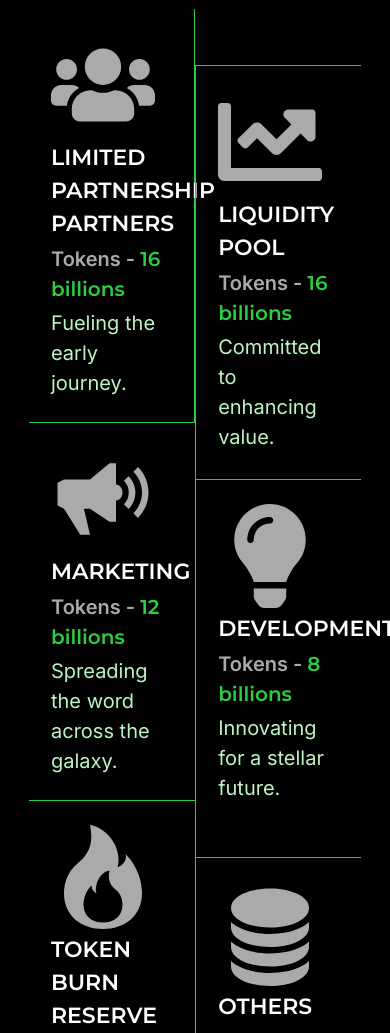
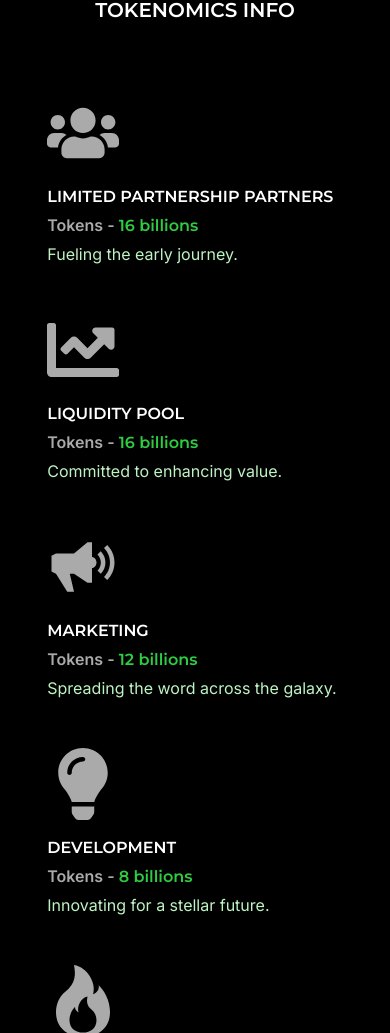
Before and after one commit to chochodev/STSHIP---COIN-MEME, a React (Create React App) app: page / in a window 390 px wide. Shown: the part 2754-3787 px from the top of the page. Built offline with nearby package versions, Linux system fonts and the light colour scheme.

Commit message:
done with the tokenomics section with responsiveness

```diff
--- a/src/views/home/s2_howtobuy/index.jsx
+++ b/src/views/home/s2_howtobuy/index.jsx
@@ -29,7 +29,7 @@ const HowToBuy = () => {
       <h1 className="text-[1.25rem] text-[#ffffff] font-semibold font-montserrat tracking-[15%] w-full text-center ">HOW TO BUY</h1>
       <div className="flex flex-col lg:flex-row justify-center lg:justify-evenly gap-y-[4rem] items-center w-full">
         {items.map((item, index) => (
-          <div className="flex flex-col gap-[1rem] w-full max-w-[25rem] lg:w-[22%] min-w-[18rem]" key={index}>
+          <div className="flex flex-col gap-[1rem] w-[80%] max-w-[25rem] lg:w-[22%] min-w-[18rem]" key={index}>
             <div className="flex flex-col items-center bg-secondary-dark rounded-[8px] border-solid border-secondary-dim border-[1px] ">
               <img src={item.image} alt={item.name} className={`${item.image_style} h-[16.75rem] w-full object-cover rounded-tl-[8px] rounded-tr-[8px]`} />
               <p className="text-[1.25rem] text-center font-semibold font-inter text-secondary-dark bg-[#BEF4C3] w-max px-[1.5rem] py-[.875rem] rounded-[8px] transform translate-y-[-1rem]">{item.text}</p>
--- a/src/views/home/s3_trackingcharts/index.jsx
+++ b/src/views/home/s3_trackingcharts/index.jsx
@@ -29,11 +29,11 @@ const Charts = () => {
     },
   ]
   return (
-    <div className='w-full flex flex-col gap-[3rem] py-[8rem] '>
+    <div className='w-full flex flex-col gap-[3rem] py-[10rem] '>
       <h1 className="text-[1.25rem] text-[#ffffff] font-semibold font-montserrat tracking-[15%] w-full text-center ">TRACKING CHARTS</h1>
       <div className="flex w-full justify-evenly flex-wrap">
         {items.map((item, index) => (
-          <a href={item.link} target="_blank" key={index} className='flex justify-between text-center items-center w-[45%] h-[3.5rem] px-[1rem] mb-[2rem] bg-secondary-dark border-solid border-secondary-dim border-[1px] rounded-[8px]'>
+          <a href={item.link} target="_blank" key={index} className='flex justify-between text-center items-center w-[45%] max-w-[35rem] h-[3.5rem] px-[1rem] mb-[2rem] bg-secondary-dark border-solid border-secondary-dim border-[1px] rounded-[8px]'>
             <p className="text-[.875rem] md:text-[1.25rem] text-secondary">{item.name}</p>
             <HiOutlineChevronRight className='text-[.875rem] md:text-[2rem] text-secondary'/>
           </a>
--- a/src/views/home/s4_tokenomics/index.jsx
+++ b/src/views/home/s4_tokenomics/index.jsx
@@ -4,58 +4,72 @@ import { IoMdMegaphone } from "react-icons/io";
 import { BsFire, BsFillDatabaseFill } from "react-icons/bs";
 
 const Tokenomic = () => {
-  const common_style = 'flex flex-col gap-[.25rem] w-[45%] p-[1.5rem] lg:p-[3rem] pl-[6%] lg:pl-[8%] border-solid border-[1px] border-secondary';
+  const common_style = 'flex flex-col gap-[1rem] w-[90%] md:w-[45%] pr-0 p-[1.5rem] md:pr-[1.5] lg:p-[3rem] pl-[5%] lg:pl-[8%] border-solid border-0 md:border-[1px] border-secondary';
   return (
-    <div className='w-full flex flex-col gap-[3rem] pb-[8rem] '>
+    <div className='w-full flex flex-col gap-[3rem] pb-[10rem] '>
       <h1 className="text-[1.25rem] text-[#ffffff] font-semibold font-montserrat tracking-[15%] w-full text-center ">TOKENOMICS INFO</h1>
       <div className="flex flex-wrap justify-center w-full">
-        <div className={`${common_style} border-l-0 border-t-0`}>
-          <FaUsers className='text-[6.5rem] text-tertiary2  ' />
-          <h3 className="text-[1.375rem] font-semibold uppercase">Limited Partnership Partners</h3>
-          <p className="text-[1.25rem] font-inter text-tertiary2 font-semibold">Tokens - <span className='text-secondary'>16 billions</span></p>
-          <p className="text-[#BEF4C3] text-[1.25rem] font-inter">Fueling the early journey.</p>
+        <div className={`${common_style} md:border-l-0 md:border-t-0`}>
+          <FaUsers className='text-[4.5rem] md:text-[6.5rem] text-tertiary2  ' />
+          <div className="w-full flex flex-col gap-[.25rem]">
+            <h3 className="text-[1rem] lg:text-[1.375rem] font-semibold uppercase">Limited Partnership Partners</h3>
+            <p className="text-[1rem] lg:text-[1.25rem] font-inter text-tertiary2 font-semibold">Tokens - <span className='text-secondary'>16 billions</span></p>
+            <p className="text-[#BEF4C3] text-[1rem] lg:text-[1.25rem] font-inter">Fueling the early journey.</p>
+          </div>
         </div>
 
-        <div className={`${common_style} transform translate-y-[3.5rem] border-r-0 border-b-0`}>
-          <FaChartLine className='text-[6.5rem] text-tertiary2  ' />
-          <h3 className="text-[1.375rem] font-semibold uppercase">Liquidity Pool</h3>
-          <p className="text-[1.25rem] font-inter text-tertiary2 font-semibold">Tokens - <span className='text-secondary'>16 billions</span></p>
-          <p className="text-[#BEF4C3] text-[1.25rem] font-inter">Committed to enhancing value.</p>
+        <div className={`${common_style} transform md:translate-y-[3.5rem] md:border-r-0 md:border-b-0`}>
+          <FaChartLine className='text-[4.5rem] md:text-[6.5rem] text-tertiary2  ' />
+          <div className="w-full flex flex-col gap-[.25rem]">
+            <h3 className="text-[1rem] lg:text-[1.375rem] font-semibold uppercase">Liquidity Pool</h3>
+            <p className="text-[1rem] lg:text-[1.25rem] font-inter text-tertiary2 font-semibold">Tokens - <span className='text-secondary'>16 billions</span></p>
+            <p className="text-[#BEF4C3] text-[1rem] lg:text-[1.25rem] font-inter">Committed to enhancing value.</p>
+          </div>
         </div>
 
-        <div className={`${common_style} border-l-0 border-r-0 border-t-0`}>
-          <IoMdMegaphone className='text-[6.5rem] text-tertiary2  ' />
-          <h3 className="text-[1.375rem] font-semibold uppercase">Marketing</h3>
-          <p className="text-[1.25rem] font-inter text-tertiary2 font-semibold">Tokens - <span className='text-secondary'>12 billions</span></p>
-          <p className="text-[#BEF4C3] text-[1.25rem] font-inter">Spreading the word across the galaxy.</p>
+        <div className={`${common_style} md:border-l-0 md:border-r-0 md:border-t-0`}>
+          <IoMdMegaphone className='text-[4.5rem] md:text-[6.5rem] text-tertiary2  ' />
+          <div className="w-full flex flex-col gap-[.25rem]">
+            <h3 className="text-[1rem] lg:text-[1.375rem] font-semibold uppercase">Marketing</h3>
+            <p className="text-[1rem] lg:text-[1.25rem] font-inter text-tertiary2 font-semibold">Tokens - <span className='text-secondary'>12 billions</span></p>
+            <p className="text-[#BEF4C3] text-[1rem] lg:text-[1.25rem] font-inter">Spreading the word across the galaxy.</p>
+          </div>
         </div>
 
-        <div className={`${common_style} transform translate-y-[3.5rem] border-r-0 border-b-0`}>
-          <FaLightbulb className='text-[6.5rem] text-tertiary2  ' />
-          <h3 className="text-[1.375rem] font-semibold uppercase">Development</h3>
-          <p className="text-[1.25rem] font-inter text-tertiary2 font-semibold">Tokens - <span className='text-secondary'>8 billions</span></p>
-          <p className="text-[#BEF4C3] text-[1.25rem] font-inter">Innovating for a stellar future.</p>
+        <div className={`${common_style} transform md:translate-y-[3.5rem] md:border-r-0 md:border-b-0`}>
+          <FaLightbulb className='text-[4.5rem] md:text-[6.5rem] text-tertiary2  ' />
+          <div className="w-full flex flex-col gap-[.25rem]">
+            <h3 className="text-[1rem] lg:text-[1.375rem] font-semibold uppercase">Development</h3>
+            <p className="text-[1rem] lg:text-[1.25rem] font-inter text-tertiary2 font-semibold">Tokens - <span className='text-secondary'>8 billions</span></p>
+            <p className="text-[#BEF4C3] text-[1rem] lg:text-[1.25rem] font-inter">Innovating for a stellar future.</p>
+          </div>
         </div>
 
-        <div className={`${common_style} border-l-0 border-r-0 border-t-0`}>
-          <BsFire className='text-[6.5rem] text-tertiary2  ' />
-          <h3 className="text-[1.375rem] font-semibold uppercase">Token Burn Reserve</h3>
-          <p className="text-[1.25rem] font-inter text-tertiary2 font-semibold">Tokens - <span className='text-secondary'>24 billions</span></p>
-          <p className="text-[#BEF4C3] text-[1.25rem] font-inter">Enhancing long-term value.</p>
+        <div className={`${common_style} md:border-l-0 md:border-r-0 md:border-t-0`}>
+          <BsFire className='text-[4.5rem] md:text-[6.5rem] text-tertiary2  ' />
+          <div className="w-full flex flex-col gap-[.25rem]">
+            <h3 className="text-[1rem] lg:text-[1.375rem] font-semibold uppercase">Token Burn Reserve</h3>
+            <p className="text-[1rem] lg:text-[1.25rem] font-inter text-tertiary2 font-semibold">Tokens - <span className='text-secondary'>24 billions</span></p>
+            <p className="text-[#BEF4C3] text-[1rem] lg:text-[1.25rem] font-inter">Enhancing long-term value.</p>
+          </div>
         </div>
 
-        <div className={`${common_style} transform translate-y-[3.5rem] border-r-0 border-b-0`}>
-          <BsFillDatabaseFill className='text-[6.5rem] text-tertiary2  ' />
-          <h3 className="text-[1.375rem] font-semibold uppercase">Others</h3>
-          <p className="text-[1.25rem] font-inter text-tertiary2 font-semibold">Tokens - <span className='text-secondary'>44 billions</span></p>
-          <p className="text-[#BEF4C3] text-[1.25rem] font-inter">Allocated for community rewards, contests, ventures, and more.</p>
+        <div className={`${common_style} transform md:translate-y-[3.5rem] md:border-r-0 md:border-b-0`}>
+          <BsFillDatabaseFill className='text-[4.5rem] md:text-[6.5rem] text-tertiary2  ' />
+          <div className="w-full flex flex-col gap-[.25rem]">
+            <h3 className="text-[1rem] lg:text-[1.375rem] font-semibold uppercase">Others</h3>
+            <p className="text-[1rem] lg:text-[1.25rem] font-inter text-tertiary2 font-semibold">Tokens - <span className='text-secondary'>44 billions</span></p>
+            <p className="text-[#BEF4C3] text-[1rem] lg:text-[1.25rem] font-inter">Allocated for community rewards, contests, ventures, and more.</p>
+          </div>
         </div>
 
-        <div className={`flex flex-col p-[3rem] items-center w-full transform translate-y-[3.5rem] `}>
-          <FaGlobe className='text-[6.5rem] text-tertiary2  ' />
-          <h3 className="text-[1.375rem] font-semibold uppercase">Current Supply</h3>
-          <p className="text-[1.25rem] font-inter text-tertiary2 font-semibold">Burned tokens - <span className='text-secondary'>120 billions</span></p>
-          <p className="text-[#BEF4C3] text-[1.25rem] font-inter max-w-[20rem] text-center">Contract renounced: 0% tax buy & sell.</p>
+        <div className={`flex flex-col gap-[1rem] p-[1rem] md:p-[3rem] md:items-center w-[90%] transform md:translate-y-[3.5rem] `}>
+          <FaGlobe className='text-[4.5rem] md:text-[6.5rem] text-tertiary2  ' />
+          <div className="w-full flex flex-col md:items-center gap-[.25rem]">
+            <h3 className="text-[1rem] lg:text-[1.375rem] font-semibold uppercase">Current Supply</h3>
+            <p className="text-[1rem] lg:text-[1.25rem] font-inter text-tertiary2 font-semibold">Burned tokens - <span className='text-secondary'>120 billions</span></p>
+            <p className="text-[#BEF4C3] text-[1rem] lg:text-[1.25rem] font-inter max-w-[20rem] md:text-center">Contract renounced: 0% tax buy & sell.</p>
+          </div>
         </div>
 
       </div>
```
